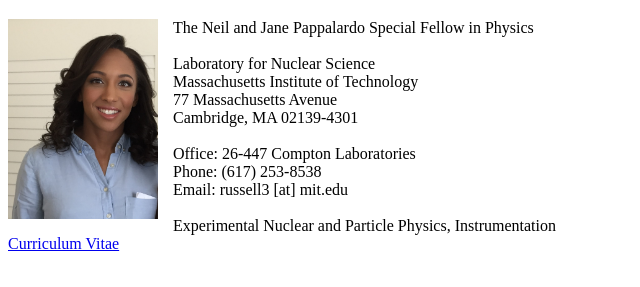
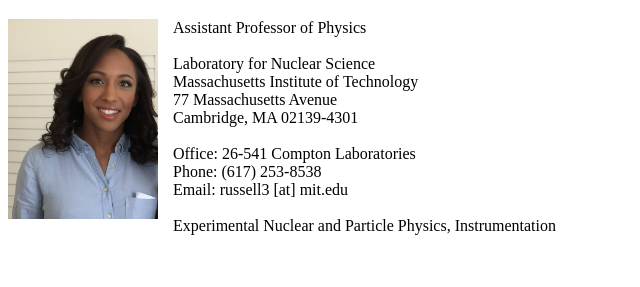
Before and after one commit to russellphysics/russellphysics.github.io, a plain HTML site: page index.html in a window 1280 px wide. Shown: the part 61-348 px from the top of the page, without its empty margins (0-640 px from the left). Drawn offline with Linux system fonts and the light colour scheme.

Commit message:
update position

```diff
--- a/index.html
+++ b/index.html
@@ -14,19 +14,19 @@
 
     <div class="left">
       <img src="Brooke_Russell_photo.JPG" width="150" alt="" id="hp"/>
-      The Neil and Jane Pappalardo Special Fellow in Physics</br>
+      Assistant Professor of Physics</br>
       </br>
       Laboratory for Nuclear Science</br>
       Massachusetts Institute of Technology</br>
       77 Massachusetts Avenue</br>
       Cambridge, MA 02139-4301</br>
       </br>
-      Office: 26-447 Compton Laboratories</br>
+      Office: 26-541 Compton Laboratories</br>
       Phone: (617) 253-8538</br>
       Email: russell3 [at] mit.edu</br>
       </br>
       Experimental Nuclear and Particle Physics, Instrumentation</br>
-      <a href="Russell_August2024_CV_website.pdf">Curriculum Vitae</a></br>
+      <!--a href="Russell_August2024_CV_website.pdf">Curriculum Vitae</a></br>
       <p></p>
       <p></p>
       <p></p>
```
